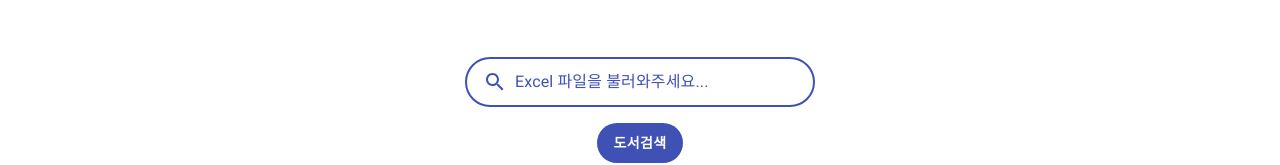
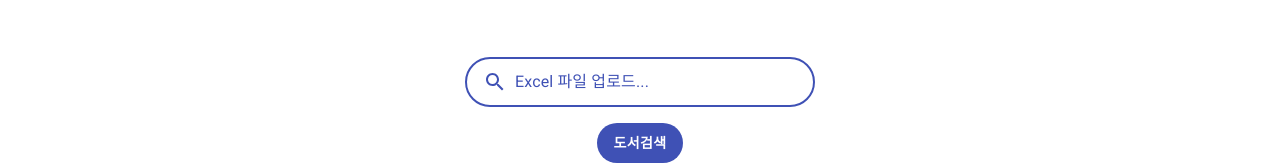
Before and after one commit to zake-dev/books-estimate-sheet-generator, a React app: page / in a window 1280 px wide. Shown: the part 330-495 px from the top of the page. Built offline with nearby package versions, Linux system fonts and the light colour scheme.

Commit message:
chore: change message text

```diff
--- a/src/components/FileSelectionPage/index.tsx
+++ b/src/components/FileSelectionPage/index.tsx
@@ -37,14 +37,14 @@
       <MainAppBar />
       <FileSelectionBox>
         <FileSelectionInput
-          fileName={file ? file.name : "Excel 파일을 불러와주세요..."}
+          fileName={file ? file.name : "Excel 파일 업로드..."}
           handleFile={handleFile}
         />
         <StyledButton onClick={handleClick}>도서검색</StyledButton>
       </FileSelectionBox>
       <Snackbar open={open} autoHideDuration={2000} onClose={handleClose}>
         <Alert onClose={handleClose} severity="error">
-          Excel파일을 업로드해주세요!
+          Excel 파일을 업로드해주세요!
         </Alert>
       </Snackbar>
     </FileSelectionPageContainer>
```
